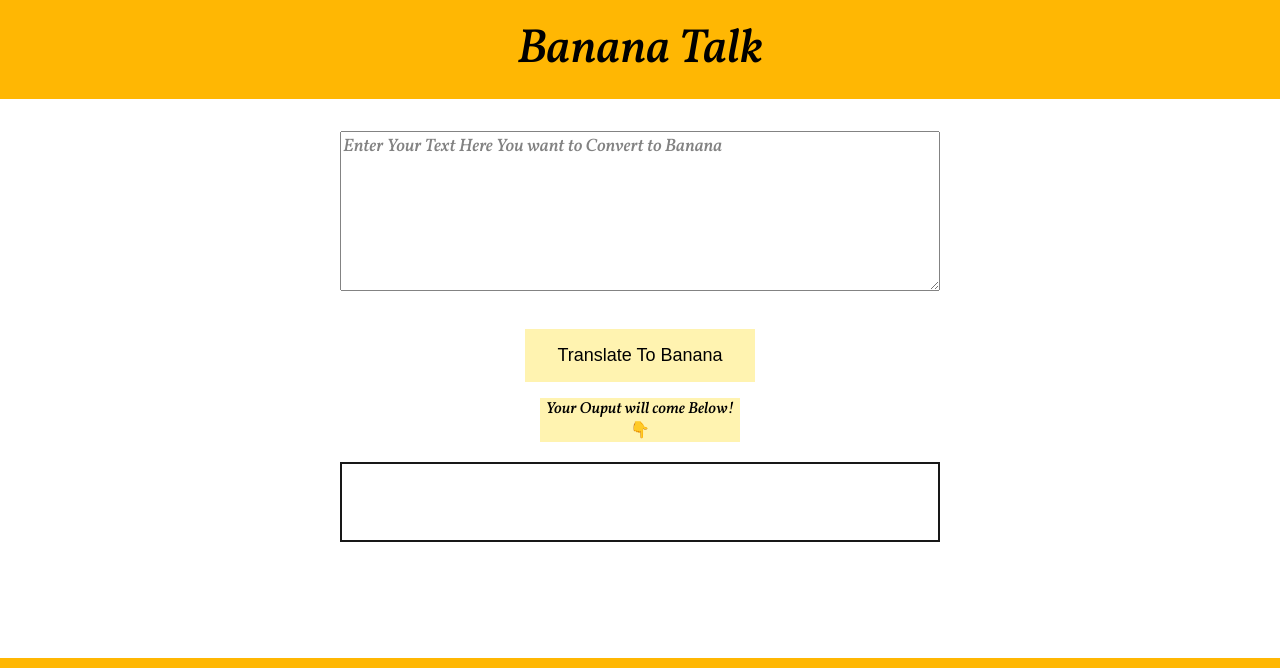
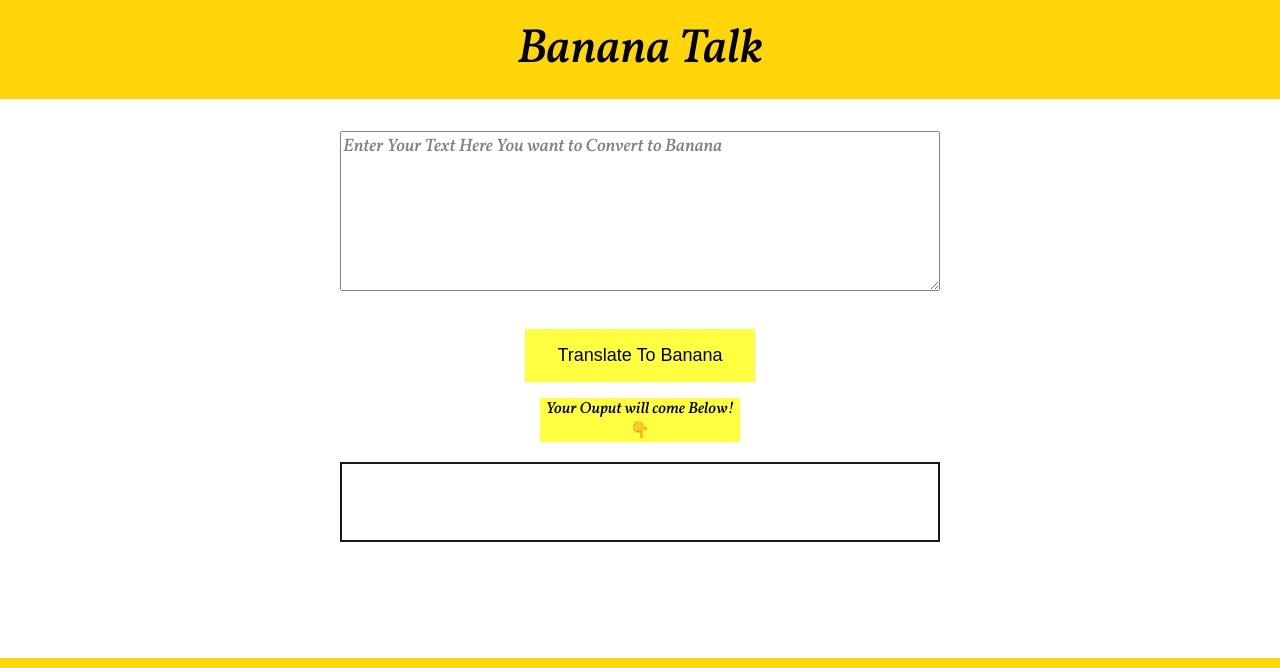
Before and after one commit to Vish-al-Singla/BananaTranslater, a plain HTML site: page index.html in a window 1280 px wide. Shown: the top 668 px of the page. Drawn offline with Linux system fonts and the light colour scheme.

```diff
--- a/css/style.css
+++ b/css/style.css
@@ -3,8 +3,8 @@
     box-sizing: border-box;
 }
 :root {
-    --primary : #ffb703;
-    --bg-color:#fff3b0;
+    --primary : #ffd60a;
+    --bg-color:#ffff3f;
 }
 
 body {
```
